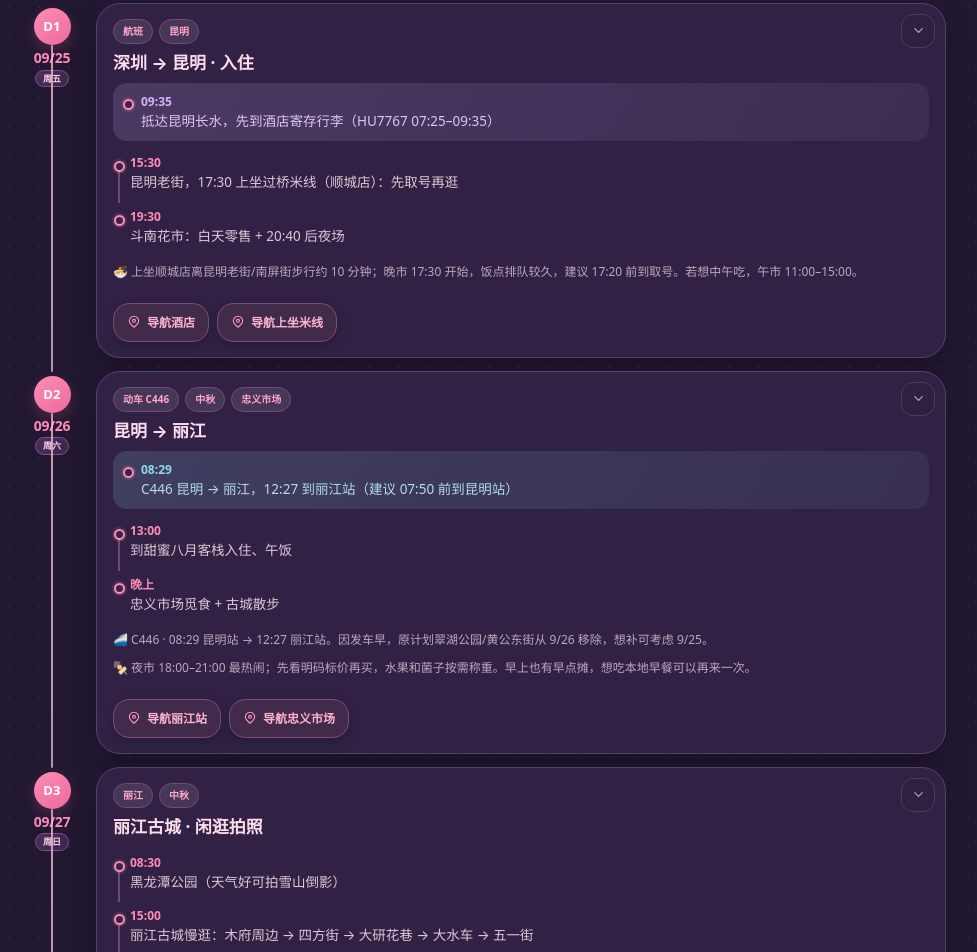
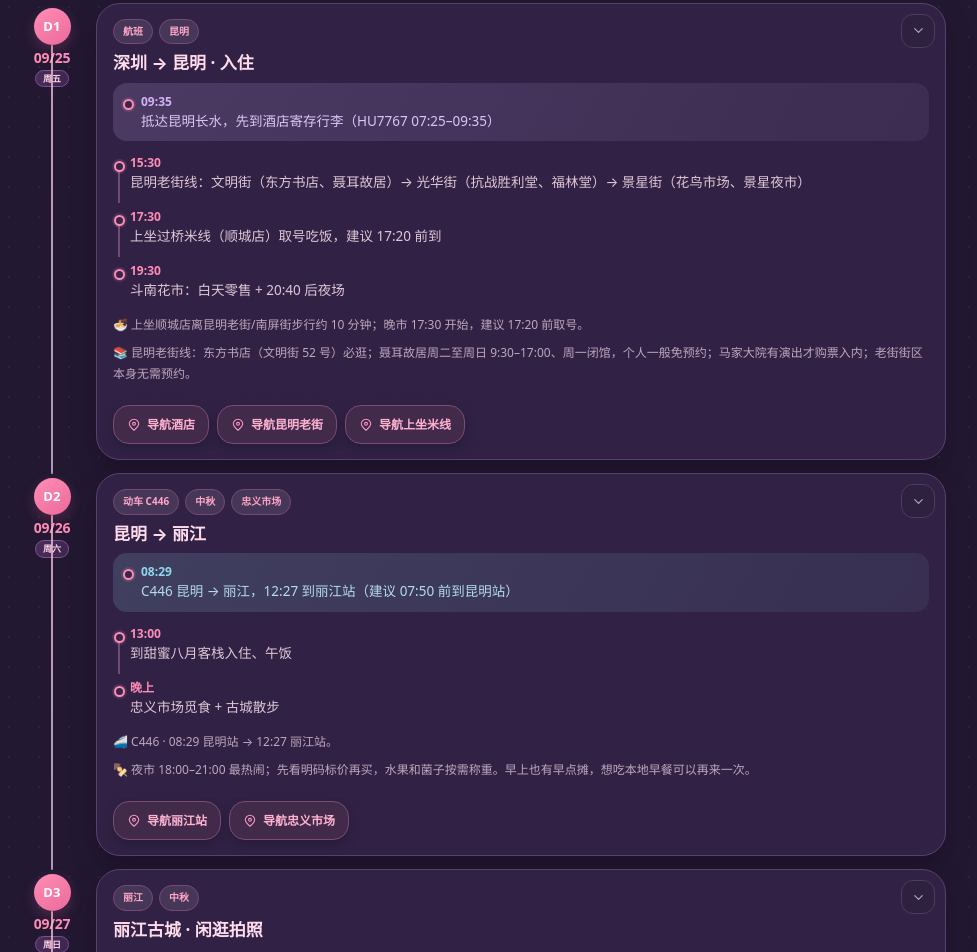
Before and after one commit to 15111226235-a11y/yunnan-trip-2026, a website: page yunnan-trip-site/index.html in a window 1280 px wide. Shown: the part 3218-4170 px from the top of the page, without its empty margins (156-1133 px from the left). Drawn offline with Linux system fonts and the light colour scheme; no server answers.

Commit message:
规整9/25昆明老街线并移除翠湖相关内容

```diff
--- a/yunnan-trip-site/index.html
+++ b/yunnan-trip-site/index.html
@@ -1582,11 +1582,13 @@ html[data-mode="night"] .all-done-note b{color:#ff8cb8}
           <h3>深圳 → 昆明 · 入住</h3>
           <ol class="day-plan">
             <li class="is-flight"><span class="plan-time">09:35</span><p>抵达昆明长水，先到酒店寄存行李（HU7767 07:25–09:35）</p></li>
-            <li><span class="plan-time">15:30</span><p>昆明老街，17:30 上坐过桥米线（顺城店）：先取号再逛</p></li>
+            <li><span class="plan-time">15:30</span><p>昆明老街线：文明街（东方书店、聂耳故居）→ 光华街（抗战胜利堂、福林堂）→ 景星街（花鸟市场、景星夜市）</p></li>
+            <li><span class="plan-time">17:30</span><p>上坐过桥米线（顺城店）取号吃饭，建议 17:20 前到</p></li>
             <li><span class="plan-time">19:30</span><p>斗南花市：白天零售 + 20:40 后夜场</p></li>
           </ol>
-          <p class="mini">🍜 上坐顺城店离昆明老街/南屏街步行约 10 分钟；晚市 17:30 开始，饭点排队较久，建议 17:20 前到取号。若想中午吃，午市 11:00–15:00。</p>
-          <div class="day-actions"><a class="navbtn" href="https://uri.amap.com/search?keyword=%E5%85%A8%E5%AD%A3%E6%98%86%E6%98%8E%E7%81%AB%E8%BD%A6%E7%AB%99%E5%8C%97%E5%B9%BF%E5%9C%BA%E9%85%92%E5%BA%97&city=%E6%98%86%E6%98%8E&callnative=1" target="_blank" rel="noopener"><svg class="icon"><use href="#i-pin"/></svg>导航酒店</a><a class="navbtn" href="https://uri.amap.com/search?keyword=%E4%B8%8A%E5%9D%90%E9%A1%BA%E5%9F%8E%E8%B4%AD%E7%89%A9%E4%B8%AD%E5%BF%83&city=%E6%98%86%E6%98%8E&callnative=1" target="_blank" rel="noopener"><svg class="icon"><use href="#i-pin"/></svg>导航上坐米线</a></div>
+          <p class="mini">🍜 上坐顺城店离昆明老街/南屏街步行约 10 分钟；晚市 17:30 开始，建议 17:20 前取号。</p>
+          <p class="mini">📚 昆明老街线：东方书店（文明街 52 号）必逛；聂耳故居周二至周日 9:30–17:00、周一闭馆，个人一般免预约；马家大院有演出才购票入内；老街街区本身无需预约。</p>
+          <div class="day-actions"><a class="navbtn" href="https://uri.amap.com/search?keyword=%E5%85%A8%E5%AD%A3%E6%98%86%E6%98%8E%E7%81%AB%E8%BD%A6%E7%AB%99%E5%8C%97%E5%B9%BF%E5%9C%BA%E9%85%92%E5%BA%97&city=%E6%98%86%E6%98%8E&callnative=1" target="_blank" rel="noopener"><svg class="icon"><use href="#i-pin"/></svg>导航酒店</a><a class="navbtn" href="https://uri.amap.com/search?keyword=%E6%98%86%E6%98%8E%E8%80%81%E8%A1%97&city=%E6%98%86%E6%98%8E&callnative=1" target="_blank" rel="noopener"><svg class="icon"><use href="#i-pin"/></svg>导航昆明老街</a><a class="navbtn" href="https://uri.amap.com/search?keyword=%E4%B8%8A%E5%9D%90%E9%A1%BA%E5%9F%8E%E8%B4%AD%E7%89%A9%E4%B8%AD%E5%BF%83&city=%E6%98%86%E6%98%8E&callnative=1" target="_blank" rel="noopener"><svg class="icon"><use href="#i-pin"/></svg>导航上坐米线</a></div>
         </article>
       </div>
 
@@ -1600,7 +1602,7 @@ html[data-mode="night"] .all-done-note b{color:#ff8cb8}
             <li><span class="plan-time">13:00</span><p>到甜蜜八月客栈入住、午饭</p></li>
             <li><span class="plan-time">晚上</span><p>忠义市场觅食 + 古城散步</p></li>
           </ol>
-          <p class="mini">🚄 C446 · 08:29 昆明站 → 12:27 丽江站。因发车早，原计划翠湖公园/黄公东街从 9/26 移除，想补可考虑 9/25。</p>
+          <p class="mini">🚄 C446 · 08:29 昆明站 → 12:27 丽江站。</p>
           <p class="mini">🍢 夜市 18:00–21:00 最热闹；先看明码标价再买，水果和菌子按需称重。早上也有早点摊，想吃本地早餐可以再来一次。</p>
           <div class="day-actions"><a class="navbtn" href="https://uri.amap.com/search?keyword=%E4%B8%BD%E6%B1%9F%E7%AB%99&city=%E4%B8%BD%E6%B1%9F&callnative=1" target="_blank" rel="noopener"><svg class="icon"><use href="#i-pin"/></svg>导航丽江站</a><a class="navbtn" href="https://uri.amap.com/search?keyword=%E5%BF%A0%E4%B9%89%E5%B8%82%E5%9C%BA&city=%E4%B8%BD%E6%B1%9F&callnative=1" target="_blank" rel="noopener"><svg class="icon"><use href="#i-pin"/></svg>导航忠义市场</a></div>
         </article>
```
Also changed, not shown: yunnan-trip-site/public/index.html (+6 -4 lines).
